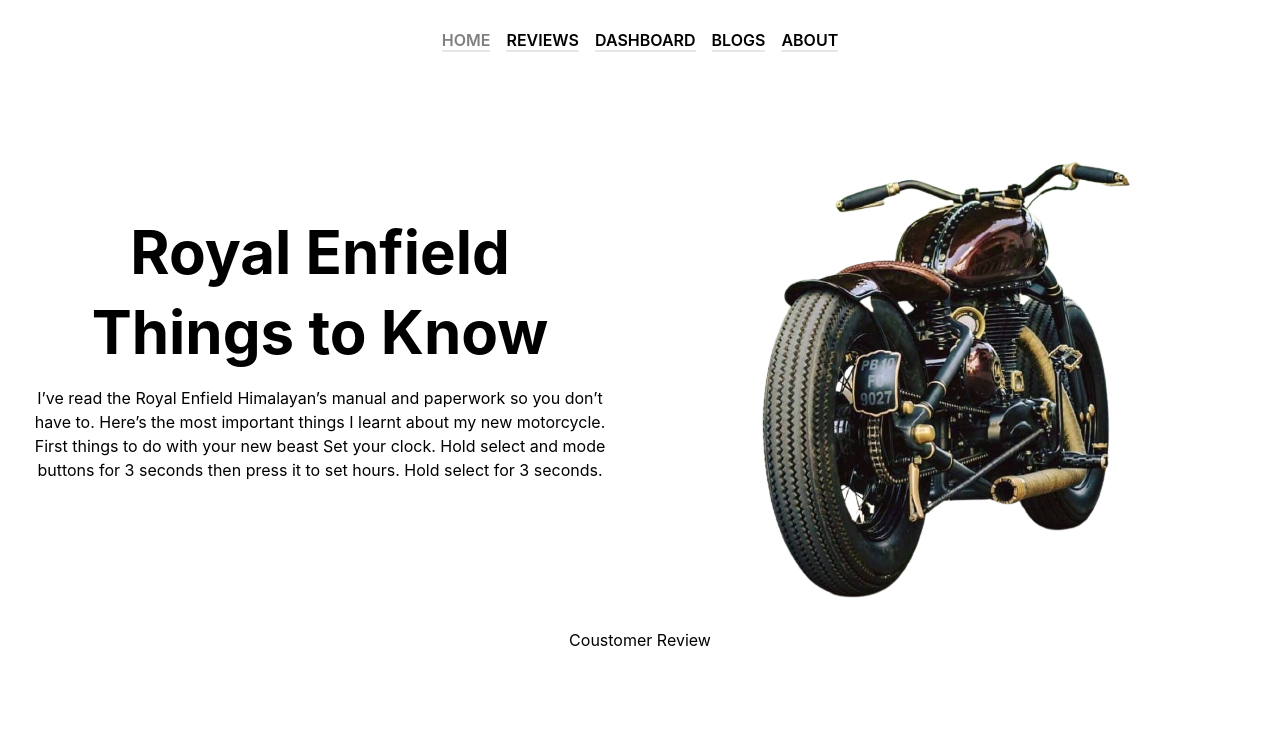
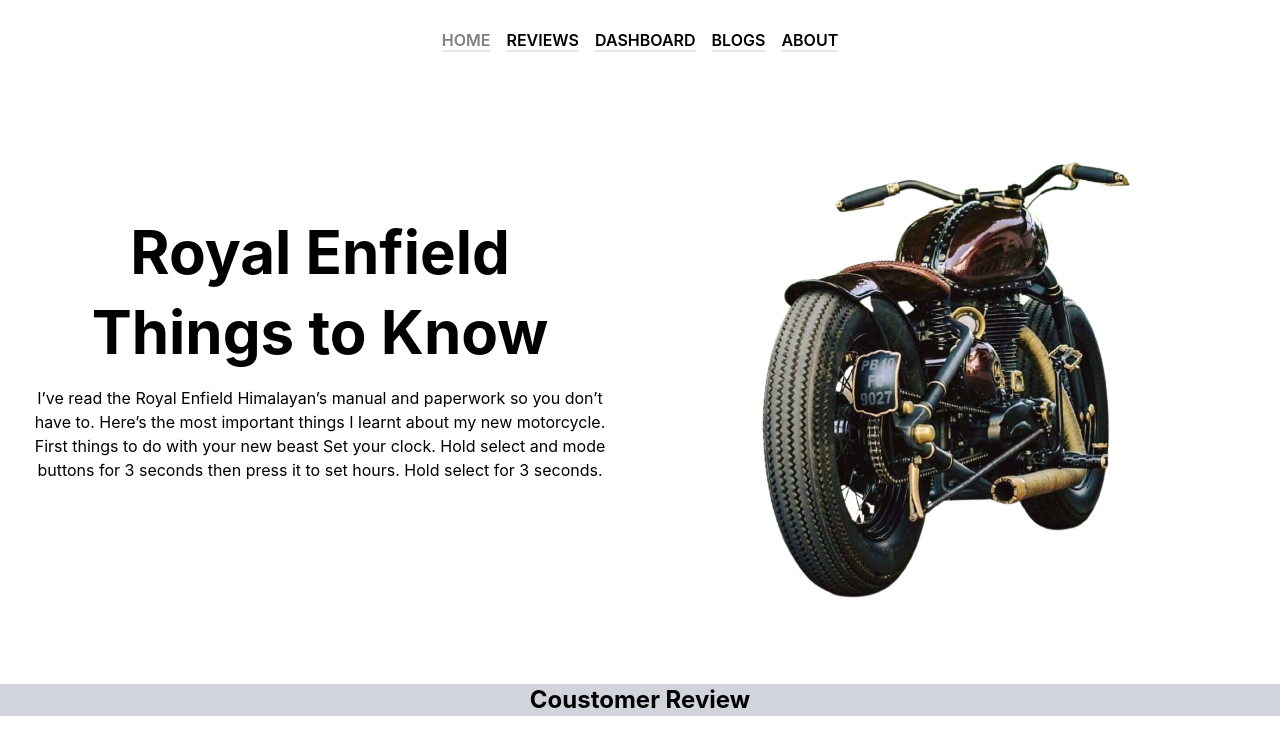
Before and after one commit to neyaznafiz/royal-enfield-review, a React (Create React App) app: page / in a window 1280 px wide. Shown: the top 754 px of the page. Built offline with nearby package versions, Linux system fonts and the light colour scheme.

Commit message:
css added coustomer review section

```diff
--- a/src/Components/Home/Home.jsx
+++ b/src/Components/Home/Home.jsx
@@ -4,7 +4,7 @@
     return (
         <div>
 
-            <div className='grid grid-cols-2 justify-items-center items-center'>
+            <div className='grid grid-cols-2 justify-items-center items-center '>
                 <div className=''>
                     <h2 className='text-6xl font-bold py-5'>Royal Enfield</h2>
                     <h2 className='text-6xl font-bold'>Things to Know</h2>
@@ -16,8 +16,13 @@
                 </div>
 
             </div>
-            <div className=''>
-                <h3>Coustomer Review</h3>
+            <div className='my-14'>
+                <div>
+                <h3 className='text-2xl font-bold bg-gray-300'>Coustomer Review</h3>
+                </div>
+                <div>
+
+                </div>
             </div>
         </div>
     );
```
